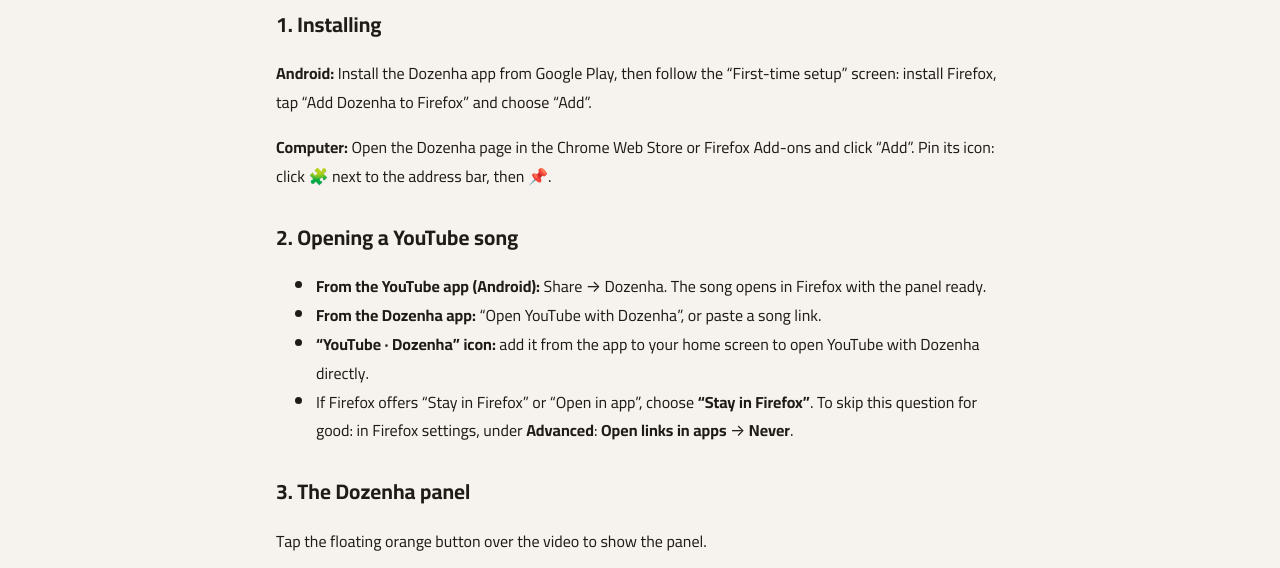
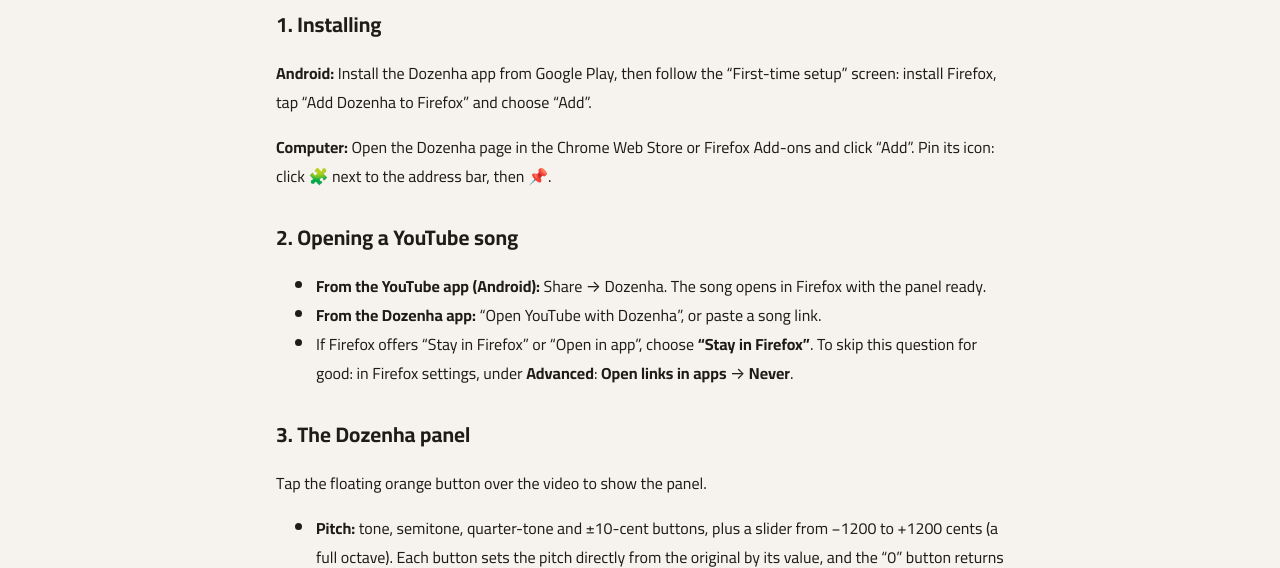
Before and after one commit to youbaju/dozenha, a plain HTML site: page help.html in a window 1280 px wide. Shown: the part 171-739 px from the top of the page. Drawn offline with Linux system fonts and the light colour scheme.

Commit message:
Help: remove old shortcut icon line

```diff
--- a/help.html
+++ b/help.html
@@ -98,7 +98,7 @@ footer .fmeta{color:var(--muted);font-size:12.5px;font-weight:600;text-align:cen
 <ul>
 <li><span class="ar"><b>من تطبيق يوتيوب (أندرويد):</b> مشاركة ← دوزنها. تفتح الأغنية في Firefox ولوحة دوزنها جاهزة.</span><span class="en"><b>From the YouTube app (Android):</b> Share → Dozenha. The song opens in Firefox with the panel ready.</span></li>
 <li><span class="ar"><b>من تطبيق دوزنها:</b> «افتح يوتيوب مع دوزنها»، أو الصق رابط الأغنية.</span><span class="en"><b>From the Dozenha app:</b> “Open YouTube with Dozenha”, or paste a song link.</span></li>
-<li><span class="ar"><b>أيقونة «يوتيوب دوزنها»:</b> أضفها من التطبيق إلى الشاشة الرئيسية لفتح يوتيوب مع دوزنها مباشرة.</span><span class="en"><b>“YouTube · Dozenha” icon:</b> add it from the app to your home screen to open YouTube with Dozenha directly.</span></li>
+
 <li><span class="ar">إذا خيّرك Firefox بين «ابقَ في Firefox&rlm;» و«افتح في تطبيق»، اختر <b>«ابقَ في Firefox&rlm;»</b>. ولتخطّي هذا السؤال دائماً: من إعدادات Firefox، في قسم <b>متقدم</b>: <b>فتح الروابط في التطبيقات</b> ← <b>أبداً</b>.</span><span class="en">If Firefox offers “Stay in Firefox” or “Open in app”, choose <b>“Stay in Firefox”</b>. To skip this question for good: in Firefox settings, under <b>Advanced</b>: <b>Open links in apps</b> → <b>Never</b>.</span></li>
 </ul>
 
```
